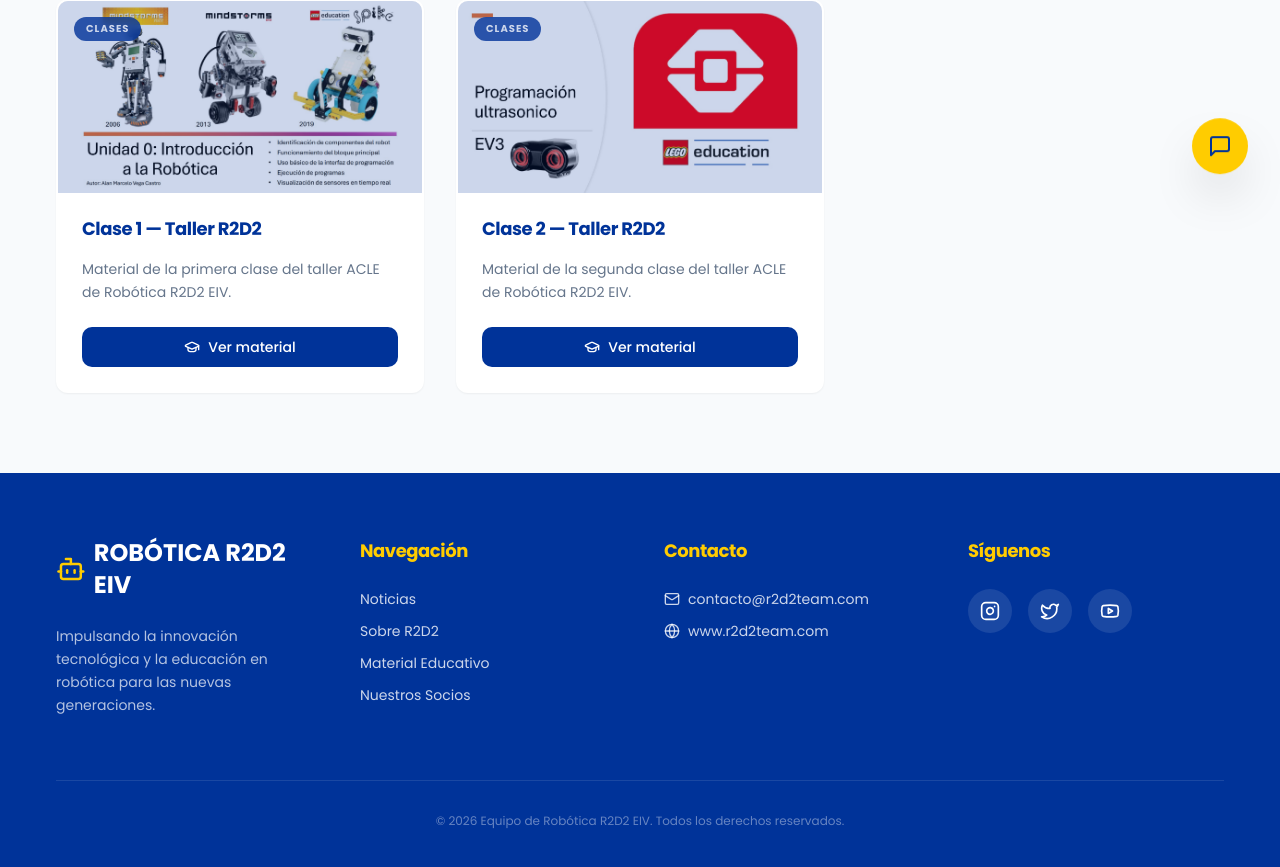
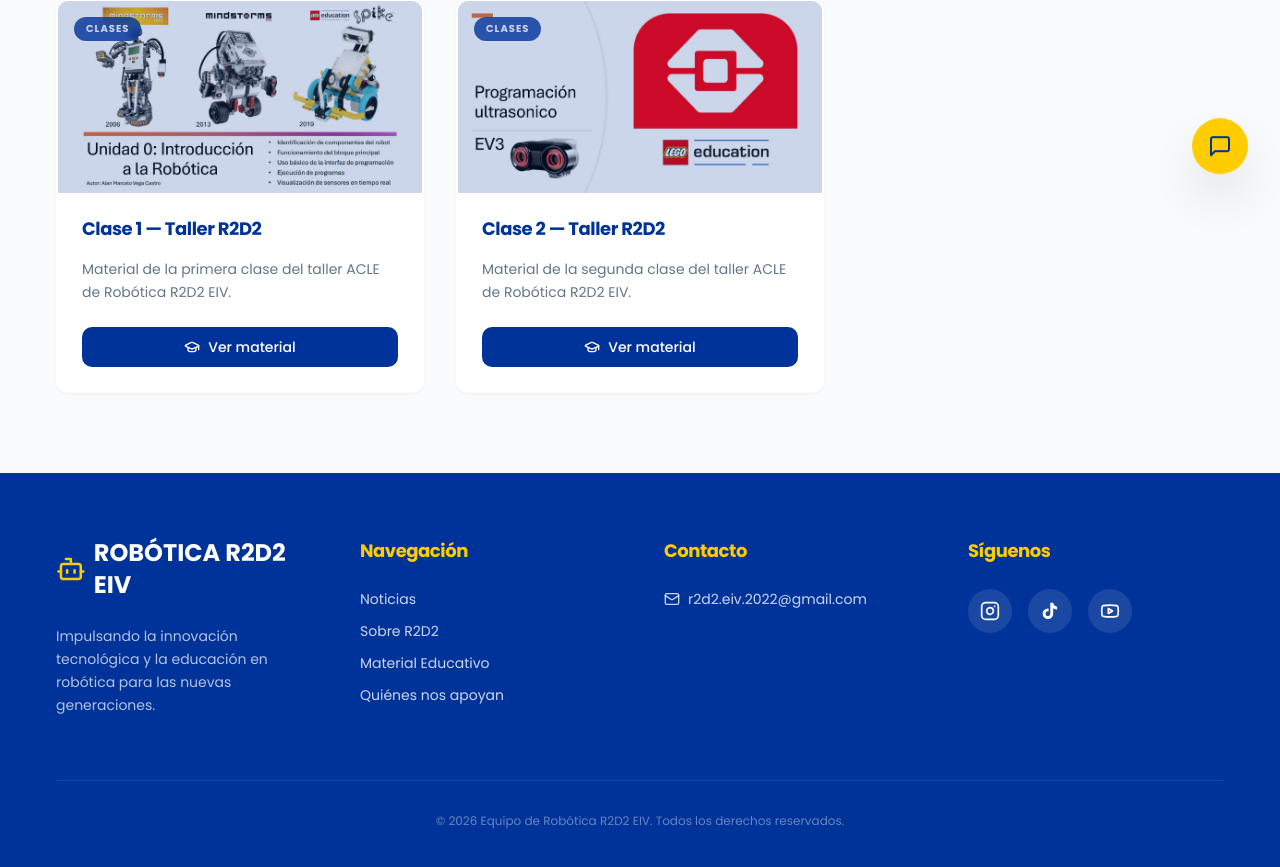
Before and after one commit to Ve-ship-it/Arturito-EIV, a Next.js app: page /material-educativo in a window 1280 px wide. Shown: the part 593-1460 px from the top of the page. Built offline with nearby package versions, Linux system fonts and the light colour scheme.

Commit message:
cambie piue de pagina

```diff
--- a/src/components/footer.tsx
+++ b/src/components/footer.tsx
@@ -1,5 +1,5 @@
 import Link from "next/link";
-import { Bot, Mail, Instagram, Twitter, Youtube, Globe } from "lucide-react";
+import { Bot, Mail, Instagram, Youtube } from "lucide-react";
 
 export function Footer() {
   return (
@@ -22,30 +22,61 @@ export function Footer() {
               <li><Link href="/noticias" className="hover:text-accent">Noticias</Link></li>
               <li><Link href="/team-r2d2" className="hover:text-accent">Sobre R2D2</Link></li>
               <li><Link href="/material-educativo" className="hover:text-accent">Material Educativo</Link></li>
-              <li><Link href="/#socios" className="hover:text-accent">Nuestros Socios</Link></li>
+              <li>
+                <Link href="/#socios-sponsors" className="hover:text-accent">
+                  Quiénes nos apoyan
+                </Link>
+              </li>
             </ul>
           </div>
 
           <div>
             <h3 className="font-bold text-lg mb-6 text-accent">Contacto</h3>
             <ul className="space-y-3 text-sm text-white/80">
-              <li className="flex items-center gap-2"><Mail className="w-4 h-4" /> contacto@r2d2team.com</li>
-              <li className="flex items-center gap-2"><Globe className="w-4 h-4" /> www.r2d2team.com</li>
+              <li className="flex items-center gap-2">
+                <Mail className="w-4 h-4 shrink-0" />
+                <a href="mailto:r2d2.eiv.2022@gmail.com" className="hover:text-accent">
+                  r2d2.eiv.2022@gmail.com
+                </a>
+              </li>
             </ul>
           </div>
 
           <div>
             <h3 className="font-bold text-lg mb-6 text-accent">Síguenos</h3>
             <div className="flex gap-4">
-              <Link href="#" className="bg-white/10 p-3 rounded-full hover:bg-accent hover:text-primary transition-colors">
+              <a
+                href="https://www.instagram.com/r2d2_eiv/"
+                target="_blank"
+                rel="noopener noreferrer"
+                className="bg-white/10 p-3 rounded-full hover:bg-accent hover:text-primary transition-colors"
+                title="Instagram"
+              >
                 <Instagram className="w-5 h-5" />
-              </Link>
-              <Link href="#" className="bg-white/10 p-3 rounded-full hover:bg-accent hover:text-primary transition-colors">
-                <Twitter className="w-5 h-5" />
-              </Link>
-              <Link href="#" className="bg-white/10 p-3 rounded-full hover:bg-accent hover:text-primary transition-colors">
+              </a>
+
+              {/* TikTok — SVG directo porque lucide no lo incluye */}
+              <a
+                href="https://www.tiktok.com/@r2d2.eiv"
+                target="_blank"
+                rel="noopener noreferrer"
+                className="bg-white/10 p-3 rounded-full hover:bg-accent hover:text-primary transition-colors"
+                title="TikTok"
+              >
+                <svg xmlns="http://www.w3.org/2000/svg" width="20" height="20" viewBox="0 0 24 24" fill="currentColor">
+                  <path d="M19.59 6.69a4.83 4.83 0 0 1-3.77-4.25V2h-3.45v13.67a2.89 2.89 0 0 1-2.88 2.5 2.89 2.89 0 0 1-2.89-2.89 2.89 2.89 0 0 1 2.89-2.89c.28 0 .54.04.79.1V9.01a6.33 6.33 0 0 0-.79-.05 6.34 6.34 0 0 0-6.34 6.34 6.34 6.34 0 0 0 6.34 6.34 6.34 6.34 0 0 0 6.33-6.34V8.69a8.17 8.17 0 0 0 4.78 1.52V6.75a4.85 4.85 0 0 1-1.01-.06z"/>
+                </svg>
+              </a>
+
+              <a
+                href="https://www.youtube.com/channel/UCgvtBa30KmkA4NPT3zBy1Jg"
+                target="_blank"
+                rel="noopener noreferrer"
+                className="bg-white/10 p-3 rounded-full hover:bg-accent hover:text-primary transition-colors"
+                title="YouTube"
+              >
                 <Youtube className="w-5 h-5" />
-              </Link>
+              </a>
             </div>
           </div>
         </div>
--- a/src/components/hero-section.tsx
+++ b/src/components/hero-section.tsx
@@ -107,18 +107,25 @@ Correo: carla_opazooliva@yahoo.es`;
 function SocialModal({ onClose }: { onClose: () => void }) {
   const socials = [
     {
+      icon: <Instagram size={24} />,
+      label: "Instagram",
+      handle: "@r2d2_eiv",
+      href: "https://www.instagram.com/r2d2_eiv/",
+      color: "hover:border-pink-500 hover:text-pink-400",
+    },
+    {
+      icon: <svg xmlns="http://www.w3.org/2000/svg" width="24" height="24" viewBox="0 0 24 24" fill="currentColor"><path d="M19.59 6.69a4.83 4.83 0 0 1-3.77-4.25V2h-3.45v13.67a2.89 2.89 0 0 1-2.88 2.5 2.89 2.89 0 0 1-2.89-2.89 2.89 2.89 0 0 1 2.89-2.89c.28 0 .54.04.79.1V9.01a6.33 6.33 0 0 0-.79-.05 6.34 6.34 0 0 0-6.34 6.34 6.34 6.34 0 0 0 6.34 6.34 6.34 6.34 0 0 0 6.33-6.34V8.69a8.17 8.17 0 0 0 4.78 1.52V6.75a4.85 4.85 0 0 1-1.01-.06z"/></svg>,
+      label: "TikTok",
+      handle: "@r2d2.eiv",
+      href: "https://www.tiktok.com/@r2d2.eiv",
+      color: "hover:border-white hover:text-white",
+    },
+    {
       icon: <Youtube size={24} />,
       label: "YouTube",
       handle: "R2D2 EIV",
       href: "https://www.youtube.com/channel/UCgvtBa30KmkA4NPT3zBy1Jg",
       color: "hover:border-red-500 hover:text-red-400",
-    },
-    {
-      icon: <Instagram size={24} />,
-      label: "Instagram",
-      handle: "@r2d2_eiv",
-      href: "https://www.instagram.com/r2d2_eiv/",
-      color: "hover:border-pink-500 hover:text-pink-400",
     },
     {
       icon: <Mail size={24} />,
```
